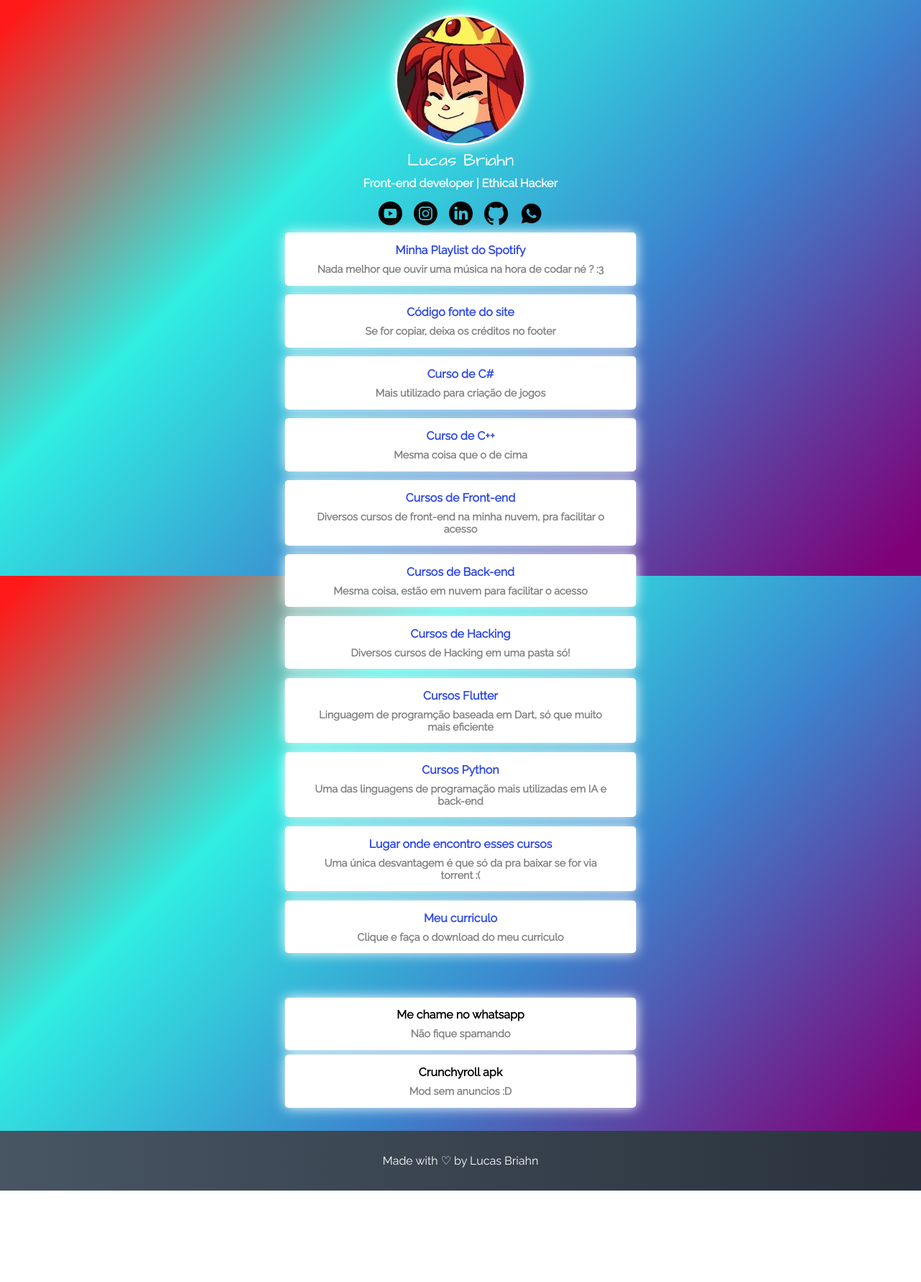
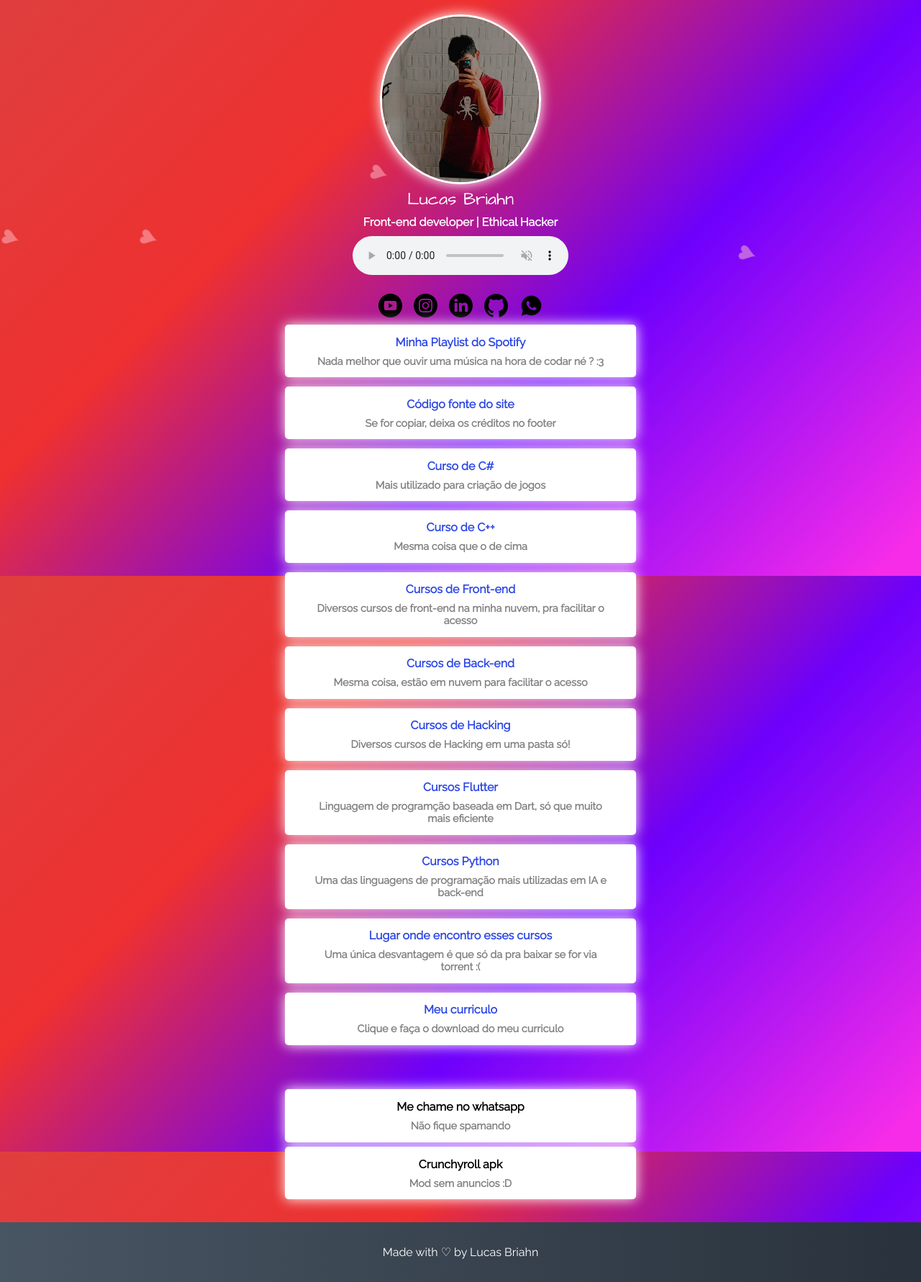
Before and after one commit to lucasbriahn/lucasbriahn.github.io, a PHP site: page / in a window 1280 px wide. Shown: the whole page at 72% size. Before the commit the page ends 1654 px from the top, so only its background shows below. Run offline with PHP 8.4, Linux system fonts and the light colour scheme.

Commit message:
Add files via upload

```diff
--- a/assets/css-scss/_mixins.scss
+++ b/assets/css-scss/_mixins.scss
@@ -16,7 +16,14 @@
     align-items: center;
 }
 @mixin image-profile {
-    width: 55%;
+    width: 30%;
+    border-radius: 50%;
+    border: 3px solid white;
+    box-shadow: 0 0 17px white;
+    margin-top: 20px;
+}
+@mixin image-response {
+    width: 50%;
     border-radius: 50%;
     border: 3px solid white;
     box-shadow: 0 0 17px white;
--- a/assets/css-scss/animation.css
+++ b/assets/css-scss/animation.css
@@ -1,5 +1,5 @@
 body {
-    background: linear-gradient(315deg, rgb(128, 0, 119) 3%, rgba(60,132,206,1) 38%, rgba(48,238,226,1) 68%, rgba(255,25,25,1) 98%);
+    background: linear-gradient(315deg, rgb(246, 44, 233) 3%, rgb(109, 0, 252) 38%, rgb(238, 48, 48) 68%, rgb(224, 62, 62) 98%);
     animation: gradient 15s ease infinite;
     background-size: 400% 400%;
     background-attachment: fixed;
--- a/assets/css-scss/main.css
+++ b/assets/css-scss/main.css
@@ -1,3 +1,4 @@
+@charset "UTF-8";
 @import 'animation.css';
 body {
   background: gradient;
@@ -25,8 +26,8 @@
 .body-content .profile {
   text-align: center;
 }
-.body-content .profile img {
-  width: 55%;
+.body-content .profile .pic {
+  width: 30%;
   border-radius: 50%;
   border: 3px solid white;
   box-shadow: 0 0 17px white;
@@ -104,17 +105,124 @@
   color: #2b46e4;
 }
 
-.container {
+.container-footer {
   text-align: center;
   background: linear-gradient(to right, #485563, #29323c);
 }
-.container p {
+.container-footer p {
   padding: 2rem;
 }
-.container .end-site {
+.container-footer .end-site {
   display: block;
   position: relative;
   width: 100vw;
+}
+
+#animação .heart--default {
+  animation: heartbeat 1s infinite;
+}
+
+.heart-rain {
+  position: absolute;
+  color: pink;
+  opacity: 0.5;
+  font-size: 40px;
+  animation: falling 6s infinite linear;
+}
+
+.heart-rain:nth-of-type(1) {
+  bottom: 1200px;
+  left: 2%;
+}
+
+.heart-rain:nth-of-type(2) {
+  bottom: 500px;
+  left: 15%;
+}
+
+.heart-rain:nth-of-type(3) {
+  bottom: 1000px;
+  left: 50%;
+}
+
+.heart-rain:nth-of-type(4) {
+  bottom: 475px;
+  left: 80%;
+}
+
+.heart-rain:nth-of-type(5) {
+  bottom: 600px;
+  left: 40%;
+}
+
+.heart-rain:nth-of-type(6) {
+  bottom: 1200px;
+  left: 60%;
+}
+
+.heart-rain:nth-of-type(7) {
+  bottom: 1400px;
+  left: 60;
+}
+
+.heart-rain:nth-of-type(8) {
+  bottom: 1200px;
+  left: 10%;
+}
+
+.heart-rain:nth-of-type(9) {
+  bottom: 1000px;
+  left: 30%;
+}
+
+.heart-rain:nth-of-type(10) {
+  bottom: 500px;
+  left: 10;
+}
+
+.heart-rain:nth-of-type(11) {
+  bottom: 1200px;
+  left: 30;
+}
+
+.heart-rain:nth-of-type(12) {
+  bottom: 1600px;
+  left: 2%;
+}
+
+.heart-rain:nth-of-type(13) {
+  bottom: 1000px;
+  left: 30%;
+}
+
+.heart-rain:nth-of-type(14) {
+  bottom: 500px;
+  left: 25%;
+}
+
+.heart-rain:nth-of-type(15) {
+  bottom: 475px;
+  left: 700%;
+}
+
+.heart-rain:nth-of-type(16) {
+  bottom: 400px;
+  left: 12%;
+}
+@keyframes falling {
+  0% {
+    transform: rotate(360deg);
+  }
+  50% {
+    transform: rotate(0deg);
+  }
+  100% {
+    bottom: -25px;
+    transform: rotate(-360deg);
+  }
+}
+#audio-play {
+  margin: 10px 0;
 }
 
 @media (max-width: 230px) {
@@ -147,12 +255,17 @@
   }
 }
 @media (min-height: 1660px) and (max-height: 1890px) {
-  .container {
+  .container-footer {
     margin-top: 10vh;
   }
 }
 @media (min-height: 1891px) and (max-height: 2500px) {
-  .container {
+  .container-footer {
     margin-top: 30vh;
   }
+}
+@media (max-width: 420) {
+  .pic {
+    width: 50%;
+  }
 }/*# sourceMappingURL=main.css.map */
--- a/assets/css-scss/main.scss
+++ b/assets/css-scss/main.scss
@@ -12,16 +12,23 @@
     .profile {
         text-align: center;
 
-        img {
-            @include image-profile;
+        .pic {
+            width: 30%;
+            border-radius: 50%;
+            border: 3px solid white;
+            box-shadow: 0 0 17px white;
+            margin-top: 20px;
         }
+
         h1 {
             @include text-primary;
         }
+
         h2 {
             font-size: 1rem;
         }
     }
+
     .social {
         @include social-icons;
 
@@ -29,17 +36,21 @@
             width: 33px;
         }
     }
+
     .link-list {
         @include link-list;
+
         li {
             margin: 1.3% 0;
         }
+
         li a {
             @include link-list-text;
 
-            &:hover{
+            &:hover {
                 @include hover-primary;
             }
+
             span {
                 color: gray;
                 font-size: 0.9rem;
@@ -48,17 +59,21 @@
             }
         }
     }
+
     .second-link {
         @include link-list-secondary;
+
         li a {
             color: black;
+
             &:hover {
                 @include hover-secondary;
             }
         }
     }
 }
-.container {
+
+.container-footer {
     @include container-footer;
 
     p {
@@ -71,28 +86,159 @@
         width: 100vw;
     }
 }
-@media (max-width:230px){
-    .social{
+
+#animação .heart--default {
+    animation: heartbeat 1s infinite;
+}
+
+.heart-rain {
+    position: absolute;
+    color: pink;
+    opacity: .5;
+    font-size: 40px;
+    -webkit-animation: falling 6s infinite linear;
+    animation: falling 6s infinite linear;
+}
+
+.heart-rain:nth-of-type(1) {
+    bottom: 1200px;
+    left: 2%;
+}
+
+.heart-rain:nth-of-type(2) {
+    bottom: 500px;
+    left: 15%;
+}
+
+.heart-rain:nth-of-type(3) {
+    bottom: 1000px;
+    left: 50%;
+}
+
+.heart-rain:nth-of-type(4) {
+    bottom: 475px;
+    left: 80%;
+}
+
+.heart-rain:nth-of-type(5) {
+    bottom: 600px;
+    left: 40%;
+}
+
+.heart-rain:nth-of-type(6) {
+    bottom: 1200px;
+    left: 60%;
+}
+
+.heart-rain:nth-of-type(7) {
+    bottom: 1400px;
+    left: 60;
+}
+
+.heart-rain:nth-of-type(8) {
+    bottom: 1200px;
+    left: 10%;
+}
+
+.heart-rain:nth-of-type(9) {
+    bottom: 1000px;
+    left: 30%;
+}
+
+.heart-rain:nth-of-type(10) {
+    bottom: 500px;
+    left: 10;
+}
+
+.heart-rain:nth-of-type(11) {
+    bottom: 1200px;
+    left: 30;
+}
+
+.heart-rain:nth-of-type(12) {
+    bottom: 1600px;
+    left: 2%;
+}
+
+.heart-rain:nth-of-type(13) {
+    bottom: 1000px;
+    left: 30%;
+}
+
+.heart-rain:nth-of-type(14) {
+    bottom: 500px;
+    left: 25%;
+}
+
+.heart-rain:nth-of-type(15) {
+    bottom: 475px;
+    left: 700%;
+}
+
+.heart-rain:nth-of-type(16) {
+    bottom: 400px;
+    left: 12%;
+}
+
+@-webkit-keyframes falling {
+    0% {
+        transform: rotate(360deg);
+    }
+
+    50% {
+        transform: rotate(0deg);
+    }
+
+    100% {
+        bottom: -25px;
+        transform: rotate(-360deg);
+    }
+}
+
+@keyframes falling {
+    0% {
+        transform: rotate(360deg);
+    }
+
+    50% {
+        transform: rotate(0deg);
+    }
+
+    100% {
+        bottom: -25px;
+        transform: rotate(-360deg);
+    }
+}
+
+#audio-play {
+    margin: 10px 0;
+}
+
+@media (max-width:230px) {
+    .social {
         display: flex;
         flex-wrap: wrap;
     }
 }
-@media (max-width:140px){
+
+@media (max-width:140px) {
     h1 {
-      font-size: 100%;
+        font-size: 100%;
     }
+
     p {
         font-size: 100%;
     }
 }
 
-@media (max-width:122px ){
-    .link-list li{
+@media (max-width:122px) {
+    .link-list li {
         padding: 5% 0 5% 0;
     }
 }
-@media (max-width:122px ){
-    .link-list li a{
+
+@media (max-width:122px) {
+    .link-list li a {
         padding: 3% 7% 3% 7%;
     }
 }
@@ -103,14 +249,20 @@
     }
 }
 
-@media (min-height:1660px) and (max-height:1890px){
-    .container{
-        margin-top:10vh;
+@media (min-height:1660px) and (max-height:1890px) {
+    .container-footer {
+        margin-top: 10vh;
     }
 }
 
-@media (min-height:1891px) and (max-height:2500px){
-    .container{
+@media (min-height:1891px) and (max-height:2500px) {
+    .container-footer {
         margin-top: 30vh;
     }
 }
+
+@media (max-width:420) {
+    .pic {
+        width: 50%;
+    }
+}
--- a/index.html
+++ b/index.html
@@ -16,15 +16,39 @@
     <link rel="stylesheet" href="assets/css-scss/main.css">
 </head>
 
-<body>
+<body onload="playAudio()">
     <main>
+        <!-- Corações -->
+        <span class="heart-rain">&#9829;</span>
+        <span class="heart-rain">&#9829;</span>
+        <span class="heart-rain">&#9829;</span>
+        <span class="heart-rain">&#9829;</span>
+        <span class="heart-rain">&#9829;</span>
+        <span class="heart-rain">&#9829;</span>
+        <span class="heart-rain">&#9829;</span>
+        <span class="heart-rain">&#9829;</span>
+        <span class="heart-rain">&#9829;</span>
+        <span class="heart-rain">&#9829;</span>
+        <span class="heart-rain">&#9829;</span>
+        <span class="heart-rain">&#9829;</span>
+        <!-- Corações -->
         <div class="body-content">
             <div class="profile">
-                <img src="assets/image/Foto.jpg" alt="Foto de Lucas">
+                <img class="pic" src="assets/image/Foto.jpg" alt="Foto de Lucas">
                 <h1>Lucas Briahn</h1>
                 <h2>Front-end developer | Ethical Hacker</h2>
             </div>
             <!-- LINKS DAS REDES SOCIAIS -->
+
+            <audio controls autoplay muted id="audio-play">
+                <source src="assets/docs/aaa.mp3" type="audio/mp3">
+            </audio>
+            <script>
+                function playAudio() {
+                    var audio = document.getElementById("audio-play");
+                    audio.currentTime =20;
+                }
+            </script>
             <ul class="social">
                 <li>
                     <a href="https://www.youtube.com/channel/UCv2rSNIFFJsgl8fzo3ZjzkA" target="_blank"><img
@@ -132,7 +156,7 @@
         </div>
     </main>
     <div class="end-site">
-        <footer class="container">
+        <footer class="container-footer">
             <p>Made with ♡ by Lucas Briahn</p>
         </footer>
     </div>
```
Also changed, not shown: assets/image/Foto.jpg, 2 other files.
